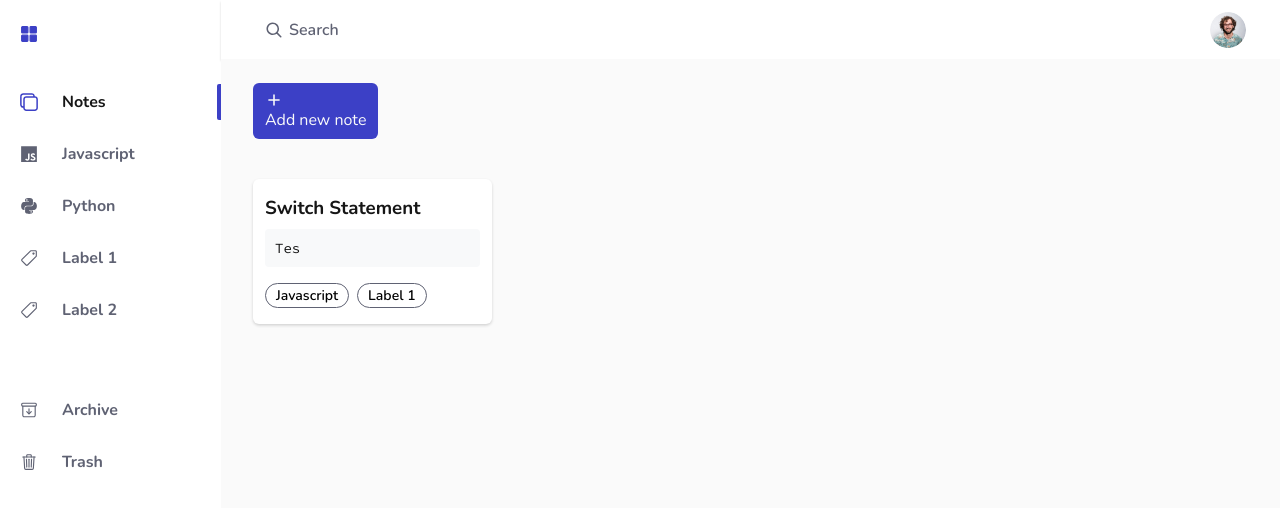
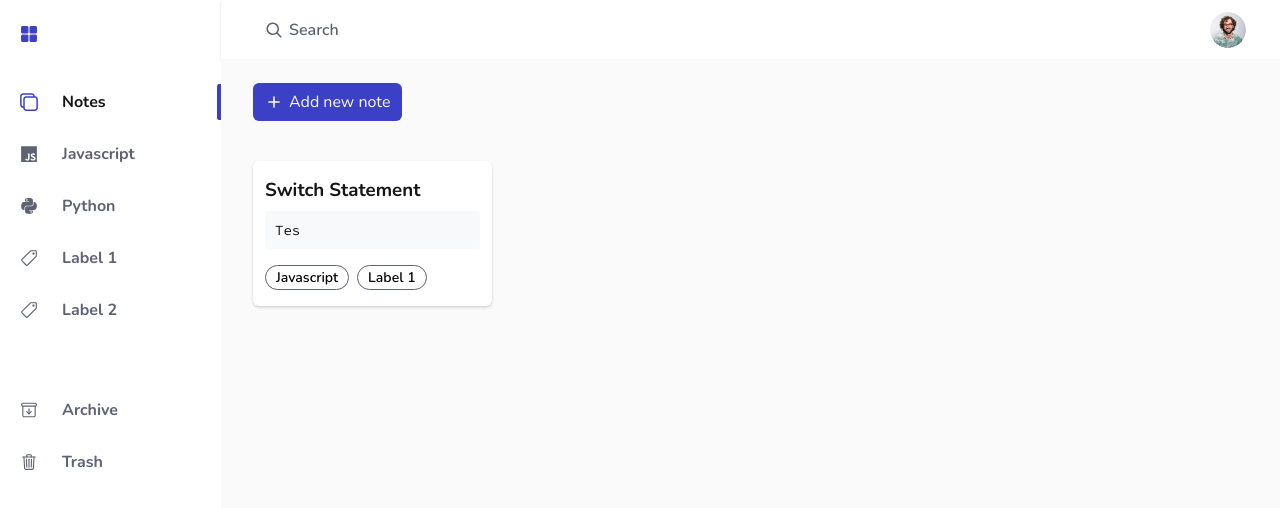
Before and after one commit to peitrae/petiole-client, a React (Create React App) app: page / in a window 1280 px wide. Shown: the top 508 px of the page. Built offline with nearby package versions, Linux system fonts and the light colour scheme.

Commit message:
Add margin and display flex

```diff
--- a/src/components/UI/Button/Button.scss
+++ b/src/components/UI/Button/Button.scss
@@ -6,16 +6,14 @@
   align-items: center;
 }
 
-.btn--icon-only {
-  padding: 0;
+.btn__margin-helper {
+  display: flex;
+  align-items: center;
+  padding: 0 4px;
 
   i {
-    margin: 0;
+    margin-right: 6px;
   }
-}
-
-.btn__margin-helper {
-  padding: 0 4px;
 }
 
 // Size
```
